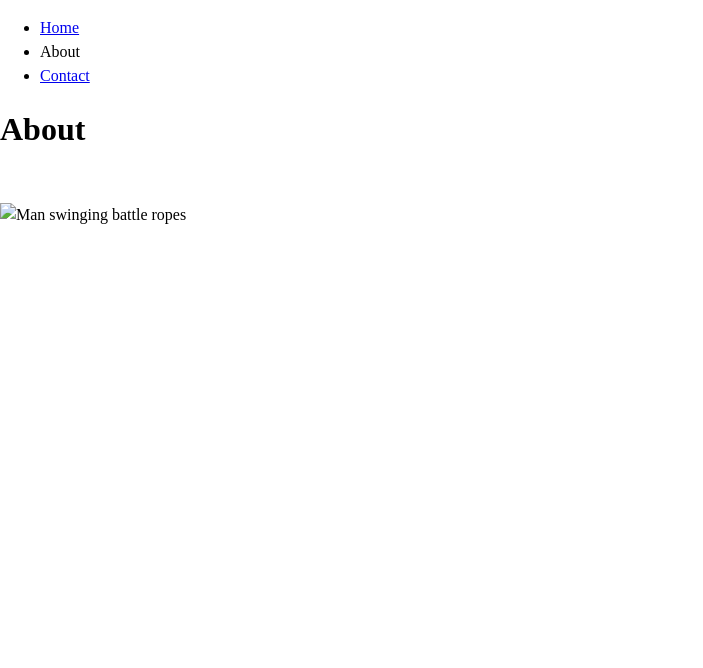
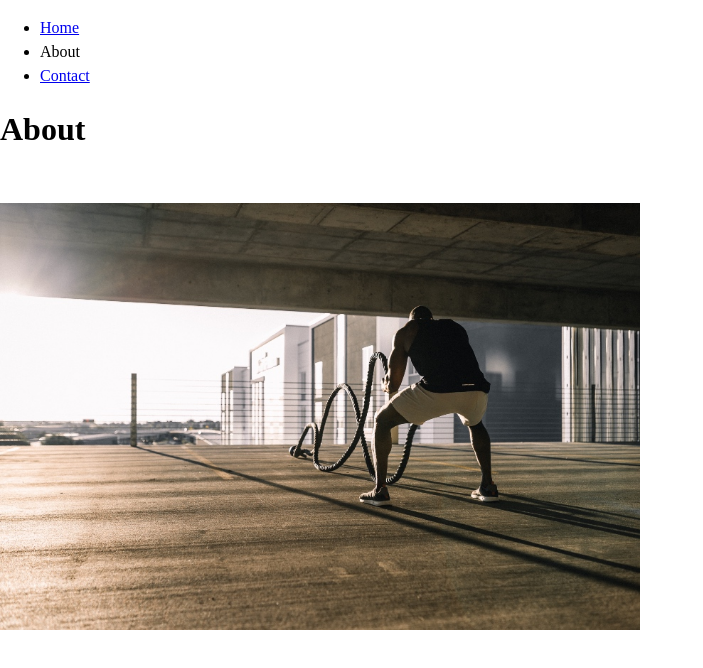
Before and after one commit to is-120-winter-2023/responsive-images-and-svg-joshsonofmichael, a website: page about/index.html in a window 1280 px wide. Shown: the whole page, without its empty margins (0-703 px from the left). Drawn offline with Linux system fonts and the light colour scheme.

Commit message:
fixed about page img path

```diff
--- a/about/index.html
+++ b/about/index.html
@@ -27,10 +27,10 @@
 
   <main>
     <h1>About</h1>
-    <img srcset="/images/defylimits-300px.jpg 300w,
-    images/defylimits-600px.jpg 600w,
-    images/defylimits-900px.jpg 900w" sizes="50vw" src="images/defylimits-900px.jpg" alt="Man swinging battle ropes"
-      width="900" height="601">
+    <img srcset="../images/defylimits-300px.jpg 300w,
+    ../images/defylimits-600px.jpg 600w,
+    ../images/defylimits-900px.jpg 900w" sizes="50vw" src="../images/defylimits-900px.jpg"
+      alt="Man swinging battle ropes" width="900" height="601">
 
   </main>
 </body>
```
